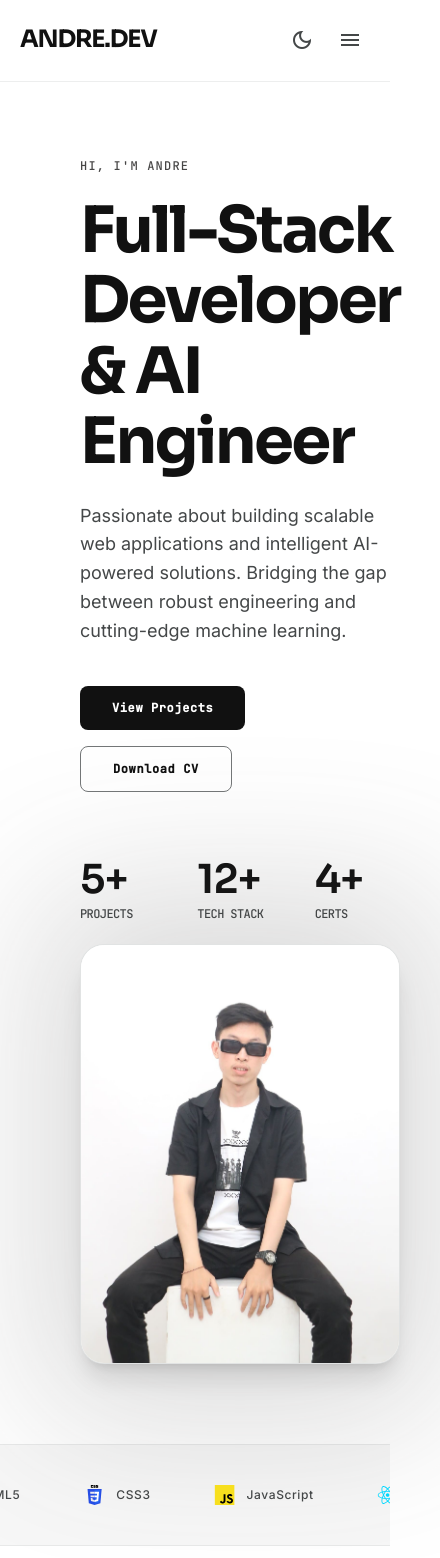
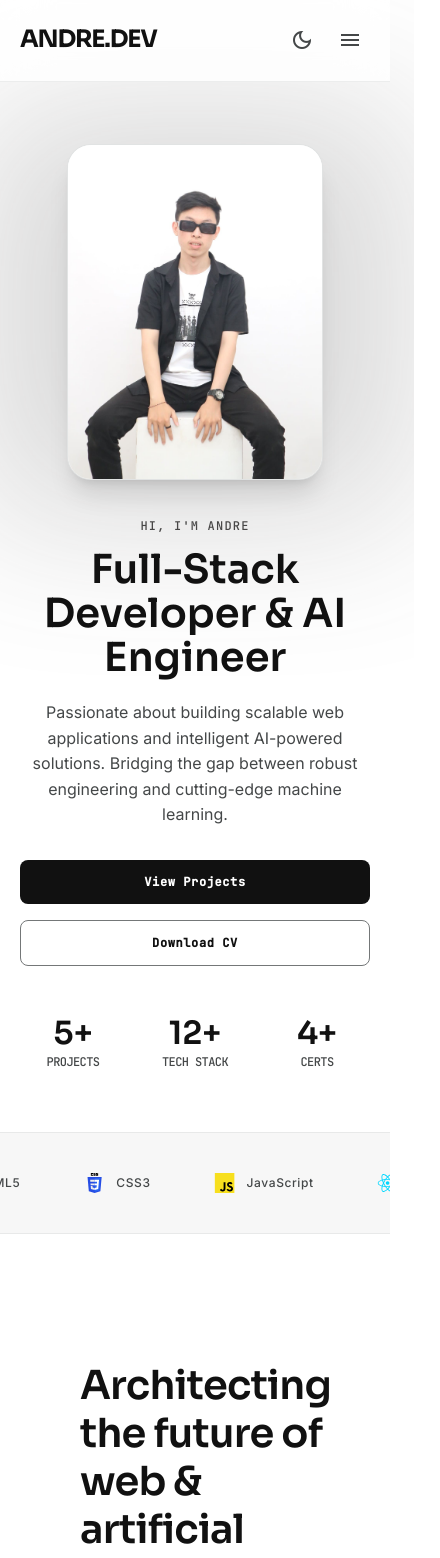
Before and after one commit to andrelim-dev/my-portfolio, a React (Vite) app: page / in a window 390 px wide. Shown: the top 1558 px of the page, 440 px wide, since content can reach past the window. Built offline with nearby package versions, Linux system fonts and the light colour scheme.

Commit message:
feat: make hero and tech marquee section responsive

```diff
--- a/src/components/Hero.jsx
+++ b/src/components/Hero.jsx
@@ -10,30 +10,30 @@ export default function Hero() {
   return (
     <section
       id="hero"
-      className="min-h-[90vh] flex flex-col justify-center px-margin-desktop max-w-container-max mx-auto py-20"
+      className="min-h-[85vh] sm:min-h-[90vh] flex flex-col justify-center px-margin-mobile md:px-margin-desktop max-w-container-max mx-auto py-16 sm:py-20"
     >
-      <div className="grid lg:grid-cols-12 gap-gutter items-center">
-        <Reveal className="active lg:col-span-7">
-          <span className="font-label-sm text-label-sm tracking-widest text-primary mb-6 block">
+      <div className="grid lg:grid-cols-12 gap-10 lg:gap-gutter items-center">
+        <Reveal className="active order-2 lg:order-1 lg:col-span-7 text-center lg:text-left">
+          <span className="font-label-sm text-label-sm tracking-widest text-primary mb-4 sm:mb-6 block">
             HI, I&apos;M ANDRE
           </span>
-          <h1 className="font-display text-display mb-6 text-on-background">
+          <h1 className="font-display text-[40px] leading-[1.1] sm:text-5xl lg:text-display mb-5 sm:mb-6 text-on-background">
             Full-Stack Developer &amp; AI Engineer
           </h1>
-          <p className="font-body-lg text-body-lg text-on-surface-variant mb-10 max-w-xl">
+          <p className="font-body-md sm:font-body-lg text-body-md sm:text-body-lg text-on-surface-variant mb-8 sm:mb-10 max-w-xl mx-auto lg:mx-0">
             Passionate about building scalable web applications and intelligent
             AI-powered solutions. Bridging the gap between robust engineering
             and cutting-edge machine learning.
           </p>
-          <div className="flex flex-wrap gap-4 mb-16">
+          <div className="flex flex-col sm:flex-row justify-center lg:justify-start gap-4 mb-12 sm:mb-16">
             <a
-              className="px-8 py-4 bg-on-background text-background font-bold rounded-lg hover:opacity-90 transition-all active:scale-95 font-label-sm text-label-sm"
+              className="w-full sm:w-auto text-center px-8 py-4 bg-on-background text-background font-bold rounded-lg hover:opacity-90 transition-all active:scale-95 font-label-sm text-label-sm"
               href="#project"
             >
               View Projects
             </a>
             <a
-              className="px-8 py-4 border border-outline text-on-surface font-bold rounded-lg hover:bg-surface-variant/20 transition-all active:scale-95 font-label-sm text-label-sm"
+              className="w-full sm:w-auto text-center px-8 py-4 border border-outline text-on-surface font-bold rounded-lg hover:bg-surface-variant/20 transition-all active:scale-95 font-label-sm text-label-sm"
               href="/CV_Andre.pdf"
               download="CV_Andre.pdf"
               target="_blank"
@@ -42,10 +42,10 @@ export default function Hero() {
               Download CV
             </a>
           </div>
-          <div className="grid grid-cols-3 gap-8">
+          <div className="grid grid-cols-3 gap-4 sm:gap-8 max-w-sm mx-auto lg:max-w-none lg:mx-0">
             {stats.map((stat) => (
               <div key={stat.label}>
-                <div className="font-display text-headline-lg mb-1 text-on-background">
+                <div className="font-display text-headline-lg-mobile sm:text-headline-lg mb-1 text-on-background">
                   {stat.value}
                 </div>
                 <div className="font-label-sm text-label-sm text-on-surface-variant uppercase tracking-tighter">
@@ -58,9 +58,9 @@ export default function Hero() {
 
         <Reveal
           delay={200}
-          className="active lg:col-span-5 relative flex justify-center items-center"
+          className="active order-1 lg:order-2 lg:col-span-5 relative flex justify-center items-center"
         >
-          <div className="relative w-80 h-105 rounded-3xl overflow-hidden z-10 border border-outline-variant/50 shadow-xl bg-white">
+          <div className="relative w-64 h-84 sm:w-72 sm:h-96 lg:w-80 lg:h-105 rounded-3xl overflow-hidden z-10 border border-outline-variant/50 shadow-xl bg-surface-container-lowest">
             <img
               className="w-full h-full object-cover"
               alt="My profile photo"
--- a/src/components/TechMarquee.jsx
+++ b/src/components/TechMarquee.jsx
@@ -23,7 +23,7 @@ function TechList() {
 
 export default function TechMarquee() {
   return (
-    <div className="w-full border-y border-outline-variant/30 bg-surface-container-low py-10 overflow-hidden">
+    <div className="w-screen border-y border-outline-variant/30 bg-surface-container-low py-10 overflow-hidden">
       <div className="flex w-[200%] animate-marquee">
         {/* Rendered twice back-to-back so the CSS loop is seamless */}
         <TechList />
```
